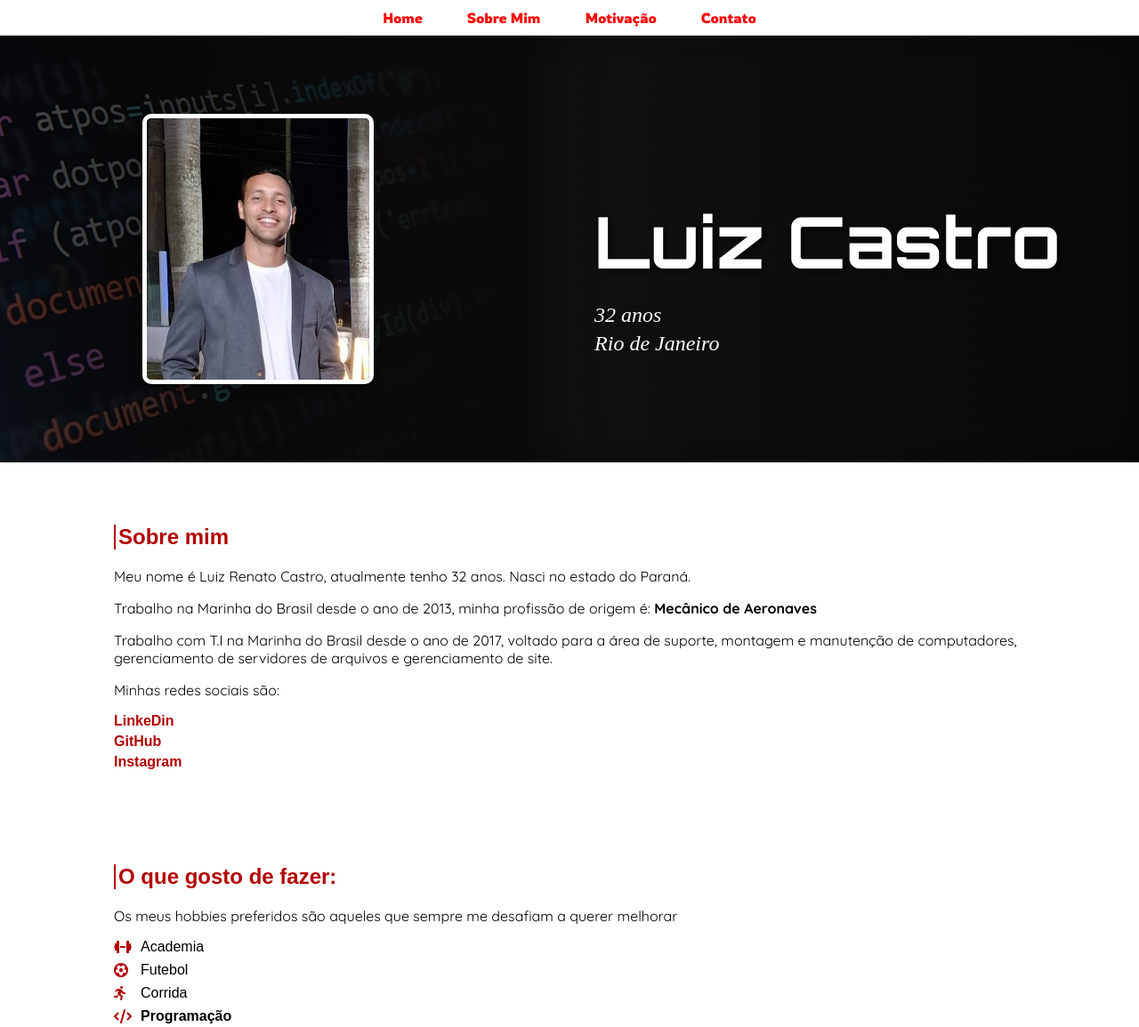
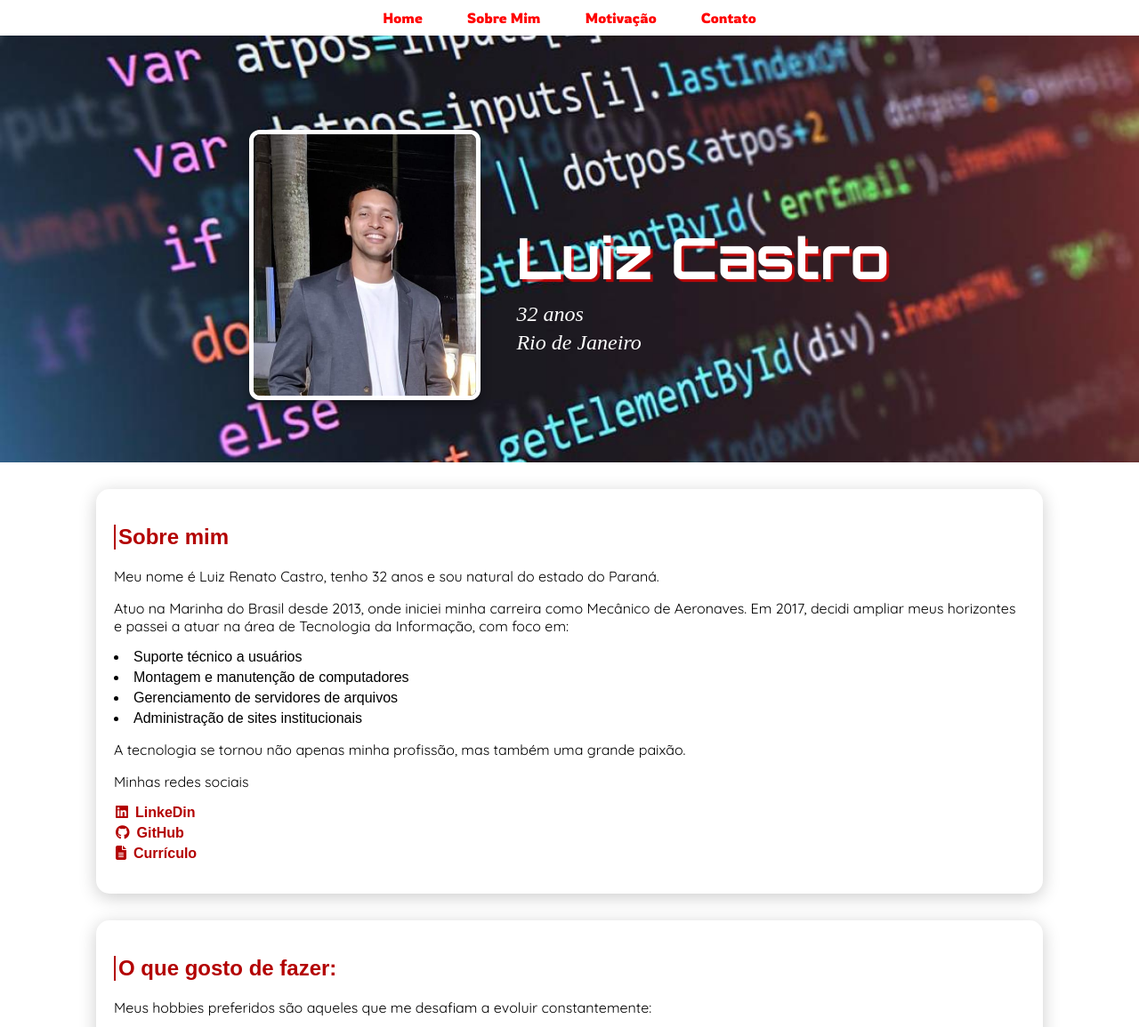
Before and after one commit to LuizCastros/projeto_pessoal, a plain HTML site: page sobremim/index.html in a window 1280 px wide. Shown: the top 1155 px of the page at 89% size. Drawn offline with Linux system fonts and the light colour scheme.

Commit message:
criação da página curriculo e atualização da página principal

```diff
--- a/sobremim/index.html
+++ b/sobremim/index.html
@@ -11,14 +11,17 @@
             <a href="#home">Home</a>
             <a href="#sobremim">Sobre Mim</a>
             <a href="#motivacao">Motivação</a>
-            <a href="https://www.linkedin.com/in/luizcastros/" target="_blank">Contato</a>
+            <a href="https://mail.google.com/mail/?view=cm&fs=1&to=luizrenatoc20@gmail.com&su=Contato%20via%20site&body=Ol%C3%A1%20Luiz%2C%20Gostaria%20de%20mais%20informa%C3%A7%C3%B5es%20sobre%20o%20seu%20trabalho." target="_blank" rel="noopener noreferrer">
+  Contato</a>
+
+
         </header>
         <main>
            <section id="home" class="container-home">
-            <div class="lado-imagem">
+
+            <div class="conteudo-centralizado">
                 <div class="secao-foto">
                 <img class="perfil" src="assets/perfil_luizcastro.jpeg" alt="foto de perfil_luizcastro" title="Luiz Castro">
-            </div>
             </div>
 
             <div class="info-texto">
@@ -28,36 +31,44 @@
                 <p>Rio de Janeiro</p>
                 </div>
              </div>
+            </div>
             </section>
 
         <div id="sobremim" class="secao-sobremim">
         <h2>Sobre mim</h2>
-        <p>Meu nome é Luiz Renato Castro, atualmente tenho 32 anos. Nasci no estado do Paraná.</p>
-        <p>Trabalho na Marinha do Brasil desde o ano de 2013, minha profissão de origem é: <span>Mecânico de Aeronaves</span></p>
-        <p>Trabalho com T.I na Marinha do Brasil desde o ano de 2017, voltado para a área de suporte, montagem e manutenção de
-        computadores, gerenciamento de servidores de arquivos e gerenciamento de site.</p>
-        <p>Minhas redes sociais são:</p>
+        <p>Meu nome é Luiz Renato Castro, tenho 32 anos e sou natural do estado do Paraná.</p>
+        <p>Atuo na Marinha do Brasil desde 2013, onde iniciei minha carreira como Mecânico de Aeronaves.
+         Em 2017, decidi ampliar meus horizontes e passei a atuar na área de Tecnologia da Informação, com foco em:</p>
          <ul>
-            <li><a href="www.linkedin.com/in/luizcastros/" target="_blank">LinkeDin</a></li>
-            <li><a href="https://github.com/LuizCastros/" target="_blank">GitHub</a></li>
-            <li><a href="https://www.instagram.com/theluizrenato/" target="_blank">Instagram</a></li>
+            <li>Suporte técnico a usuários</li>
+            <li>Montagem e manutenção de computadores</li>
+            <li>Gerenciamento de servidores de arquivos</li>
+            <li>Administração de sites institucionais</li>
+         </ul>
+         <p>A tecnologia se tornou não apenas minha profissão, mas também uma grande paixão.</p>
+        <p>Minhas redes sociais</p>
+        <ul class="redes_sociais">
+            <li><a href="www.linkedin.com/in/luizcastros/" target="_blank"><i class="fab fa-linkedin"></i>LinkeDin</a></li>
+            <li><a href="https://github.com/LuizCastros/" target="_blank"><i class="fab fa-github"></i>GitHub</a></li>
+            <li><a href="curriculo.html" target="_blank"><i class="fas fa-file-alt"></i>Currículo</a></li>
         </ul>
         </div>
 
         <div class="hobbies">
         <h2>O que gosto de fazer:</h2>
-        <p>Os meus hobbies preferidos são aqueles que sempre me desafiam a querer melhorar</p>
+        <p>Meus hobbies preferidos são aqueles que me desafiam a evoluir constantemente:</p>
         <ul>
             <li><i class="fa-solid fa-dumbbell"></i>Academia</li>
             <li><i class="fa-solid fa-futbol"></i>Futebol</li>
             <li><i class="fa-solid fa-person-running"></i>Corrida</li>
-            <li><i class="fa-solid fa-code"></i><span>Programação</span></li>
+            <li><i class="fa-solid fa-code"></i>Programação</li>
         </ul>
         </div>
 
         <div id="motivacao" class="motivacao">
             <h2>O que me motiva?</h2>
-            <p>Sou motivado por desafios e a aprender algo novo. Buscar sempre ser melhor a cada novo dia.</p>
+            <p>Sou movido por desafios e pelo desejo contínuo de aprender coisas novas.
+             Acredito no poder da melhoria constante e busco ser uma versão melhor de mim a cada dia.</p>
 
         </div>
         </main>
--- a/sobremim/style.css
+++ b/sobremim/style.css
@@ -32,75 +32,47 @@ header {
 /*imagem de perfil */
 
 .container-home {
-  display: flex;
-  height: 60vh;
+  position: relative;
   width: 100%;
+  height: 60vh; /* altura igual à do seu screenshot */
+  background-image: url('assets/programacao.jpg');
+  background-size: cover;
+  background-position: center;
+  overflow: hidden;
 }
 
-/* LADO ESQUERDO - fundo com imagem e perfil */
-.lado-imagem {
-  flex: 1;
-  background-image: linear-gradient(to right, rgba(0, 0, 0, 0.5), rgba(17, 17, 17, 1)),
-    url('assets/programacao.jpg');
-  background-size: cover;
-  background-position: center;
-  position: relative;
+.conteudo-centralizado {
+   height: 100%;
   display: flex;
-  justify-content: center;
-  align-items: center;
-
+  align-items: center;      /* alinha no eixo Y */
+  justify-content: center;  /* alinha no eixo X */
+  gap: 40px;
+  flex-wrap: wrap;
+  padding: 20px;
 }
 
-.lado-imagem::before {
-  content: "";
-  position: absolute;
-  inset: 0;
-  background-color: rgba(0, 0, 0, 0.4);
-  z-index: 0;
-}
-
-.secao-foto {
-  display: flex;
-  justify-content: center;
-  align-items: center;
-  height: 100%;
-  z-index: 1;
-}
-
+/*foto perfil*/
 .perfil {
   width: 250px;
   height: auto;
   border: 5px solid white;
-  border-radius: 10px;
+  border-radius: 12px;
   box-shadow: 0 4px 12px rgba(0,0,0,0.4);
 }
 
 /* LADO DIREITO - texto */
 .info-texto {
-  flex: 1;
-  background-color: #111;
   color: white;
-  display: flex;
-  justify-content: center;
-  align-items: center;
-  padding: 60px;
-  position: relative;
-  background-image: linear-gradient(to left, rgba(0, 0, 0, 0.5), #111);
-  box-shadow: inset 40px 0 60px -20px rgba(0, 0, 0, 0.6);
+  text-align: left;
 
 }
 
 
-.paragrafo-topo {
-  text-align: left;
-  max-width: 600px;
-}
-
 .paragrafo-topo h1 {
-  font-size: 80px;
+  font-size: 64px;
   font-family: "Orbitron", sans-serif;
-  margin-bottom: 20px;
-  text-shadow: 3px 3px 6px rgba(0, 0, 0, 0.7);
+  margin-bottom: 10px;
+  text-shadow: 3px 3px 1px rgba(255, 0, 0, 0.7);
   color: white;
 }
 
@@ -146,6 +118,8 @@ header {
     box-shadow: 0 0 15px white;
     font-family: Arial, sans-serif;
     color: black;
+    box-shadow: 0 4px 20px rgba(0, 0, 0, 0.2);
+
 }
 
 .secao-sobremim h2 {
@@ -155,15 +129,22 @@ header {
     padding-left: 3px;
 }
 
-.secao-sobremim span {
-    font-weight: bold;
-    color: black;
+
+.secao-sobremim ul {
+    padding-left: 0;
+    margin-top: 10px;
+    list-style-position: inside;
 }
 
-.secao-sobremim ul {
+.redes_sociais {
     list-style: none;
     padding-left: 0;
     margin-top: 10px;
+    margin-left: 2px;
+}
+
+.redes_sociais i {
+    margin-right: 8px;
 }
 
 .secao-sobremim li {
@@ -197,6 +178,7 @@ header {
     box-shadow: 0 0 15px white;
     font-family: Arial, sans-serif;
     color: black;
+    box-shadow: 0 4px 20px rgba(0, 0, 0, 0.2);
 }
 
 .hobbies h2 {
@@ -244,6 +226,7 @@ header {
     box-shadow: 0 0 15px white;
     font-family: Arial, sans-serif;
     color: black;
+    box-shadow: 0 4px 20px rgba(0, 0, 0, 0.2);
 }
 
 .motivacao h2 {
```
Also changed, not shown: sobremim/curriculo.html (added, +97 -0 lines). Lines whose indentation alone changed are shown as unchanged.
